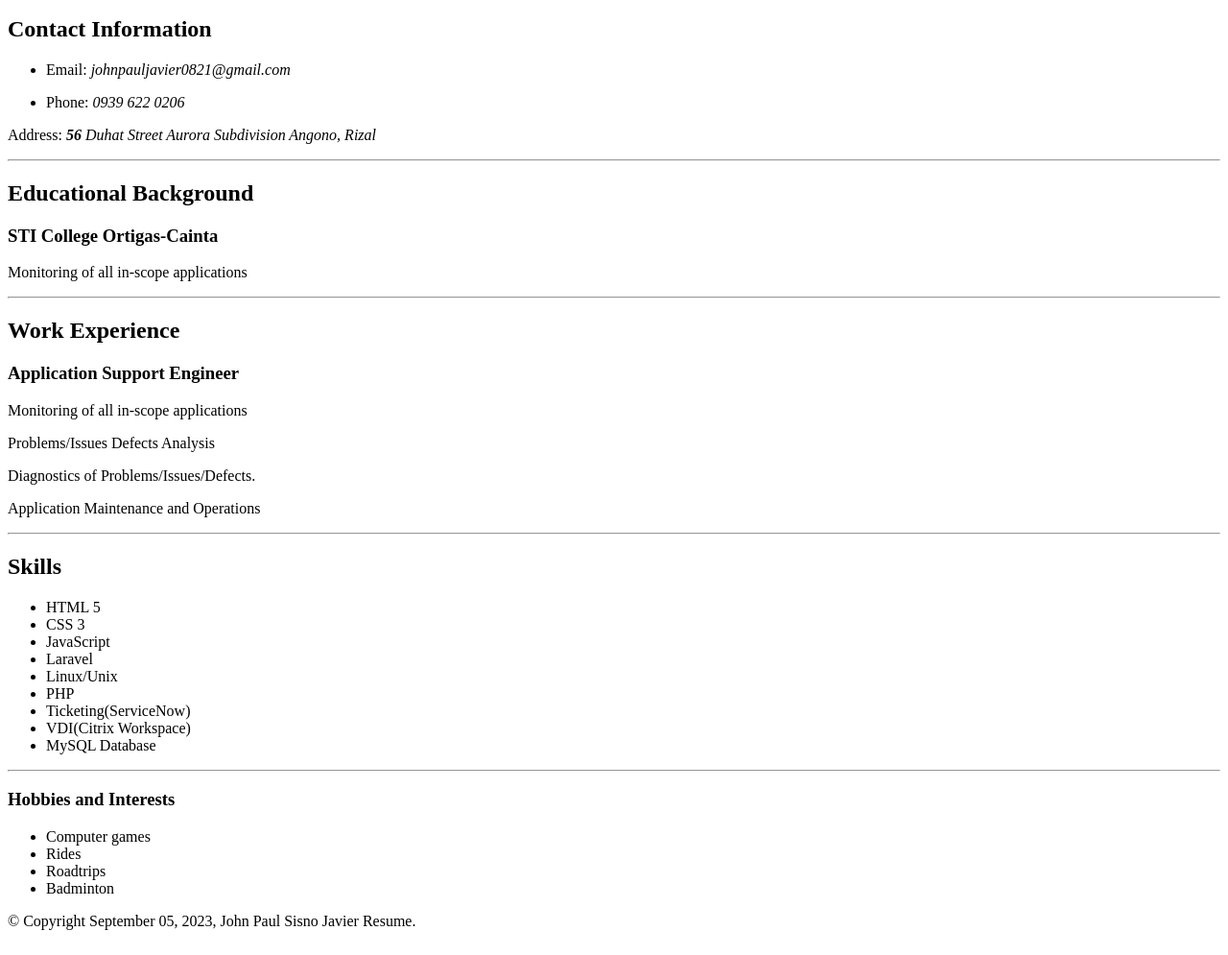
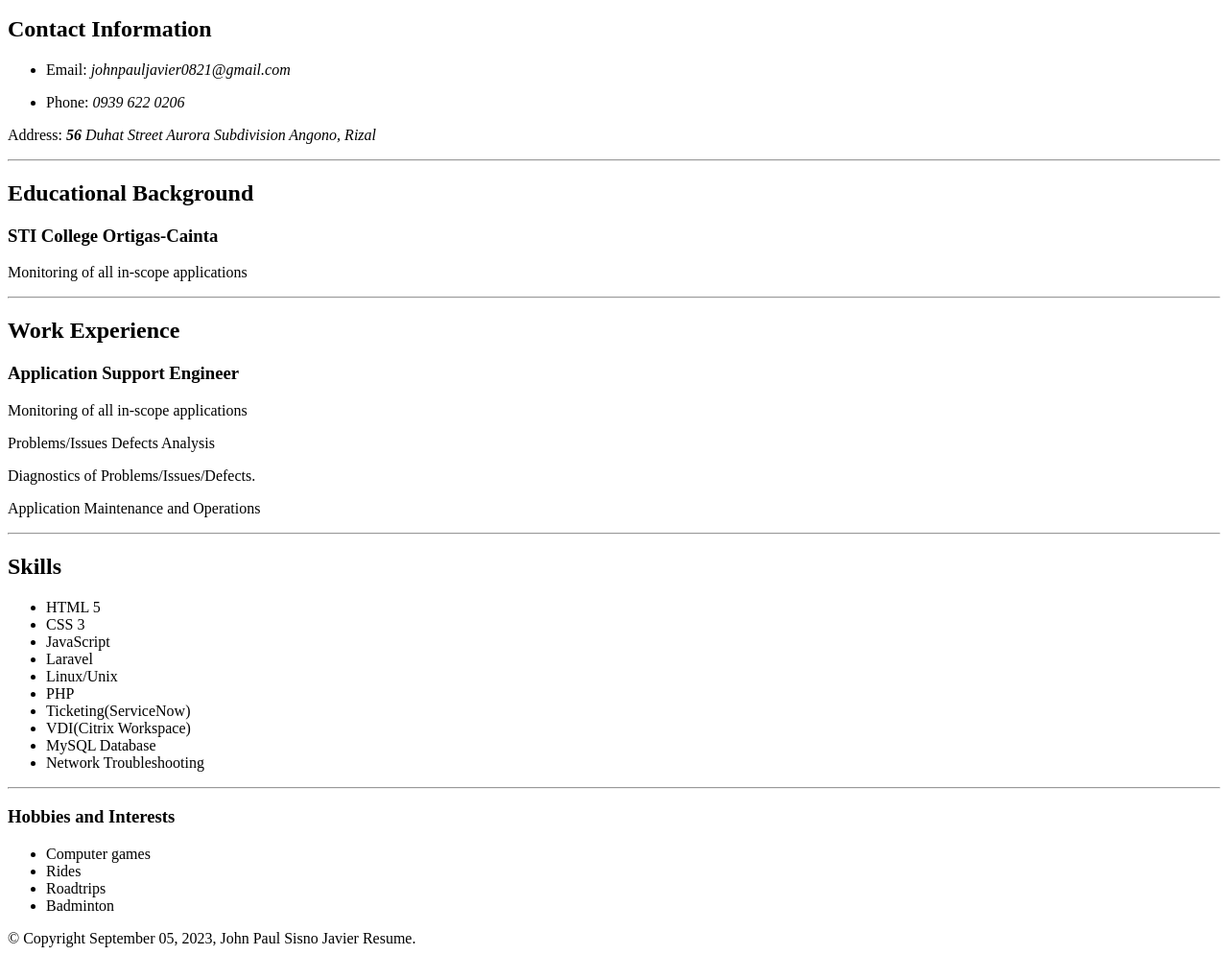
Before and after one commit to johnpauljavier/htmlresume, a plain HTML site: page resume.html in a window 1280 px wide. Shown: the part 101-1096 px from the top of the page at 96% size. Drawn offline with Linux system fonts and the light colour scheme.

Commit message:
added a new skill

```diff
--- a/resume.html
+++ b/resume.html
@@ -56,6 +56,7 @@
             <li>Ticketing(ServiceNow)</li>
             <li>VDI(Citrix Workspace)</li>
             <li>MySQL Database</li>
+            <li>Network Troubleshooting</li>
         </ul>
     </section>
     <hr>
```
